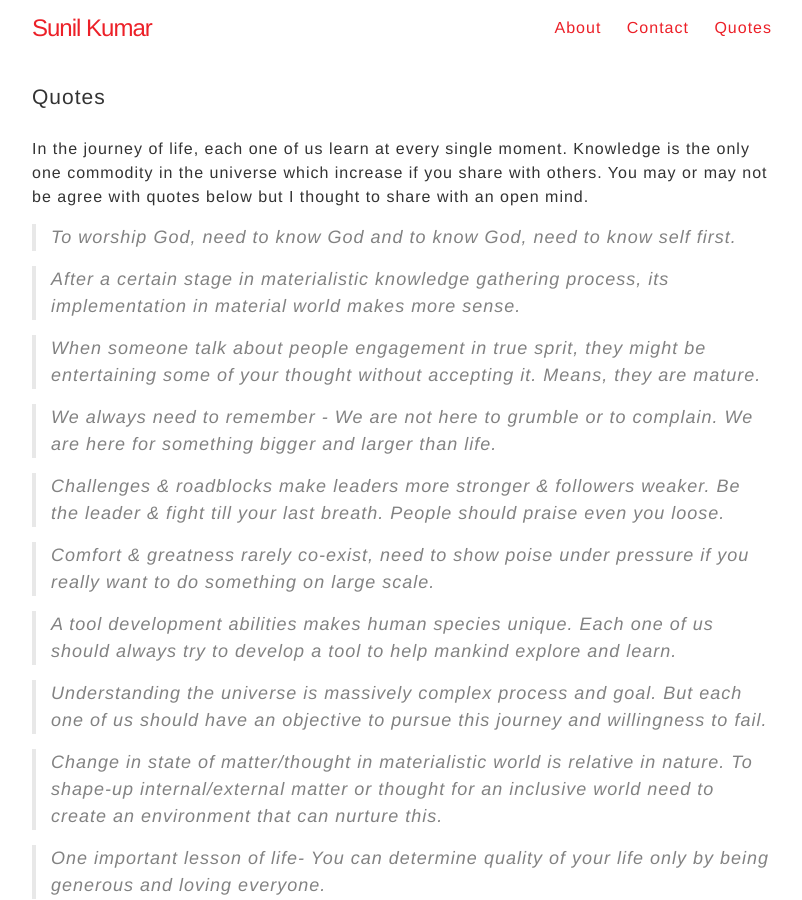
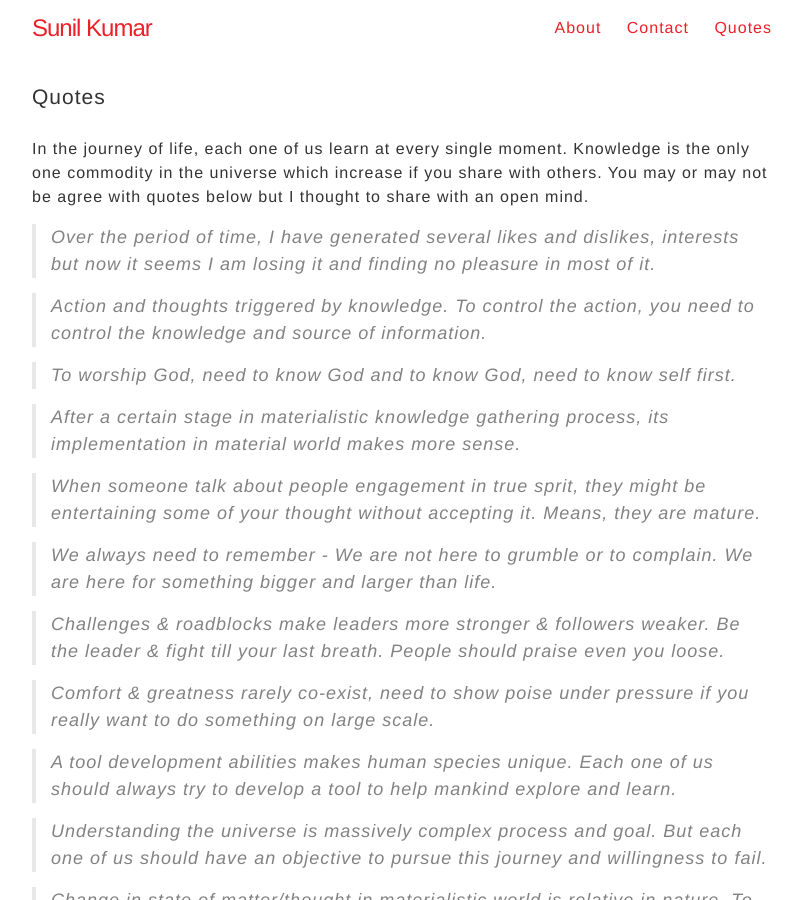
Before and after one commit to sunilsrikumar/sunilsrikumar.github.io, a Jekyll site: the page built from quotes.md, in a window 1280 px wide and 900 px high. Shown: the whole window, without its empty margins (238-1040 px from the left). Built offline with Jekyll 4.4.1, drawn with Linux system fonts in a browser that asks for light colours.

Commit message:
Thought of the day

```diff
--- a/quotes.md
+++ b/quotes.md
@@ -5,6 +5,10 @@ permalink: /quotes/
 ---
 
 In the journey of life, each one of us learn at every single moment. Knowledge is the only one commodity in the universe which increase if you share with others. You may or may not be agree with quotes below but I thought to share with an open mind.
+
+> Over the period of time, I have generated several likes and dislikes, interests but now it seems I am losing it and finding no pleasure in most of it.
+
+> Action and thoughts triggered by knowledge. To control the action, you need to control the knowledge and source of information.
 
 > To worship God, need to know God and to know God, need to know self first.
 
```
